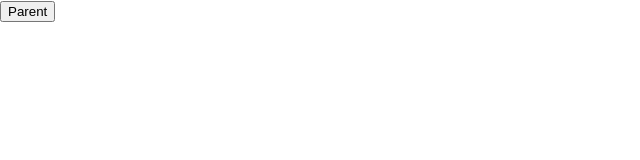
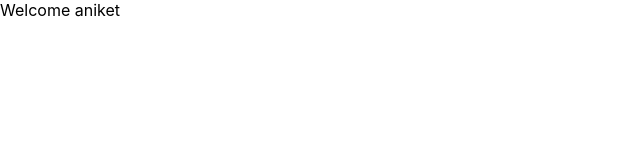
Before and after one commit to aniketstiwari/react_practice, a React (Create React App) app: page / in a window 1280 px wide. Shown: the top 160 px of the page, without its empty margins (0-640 px from the left). Built offline with nearby package versions, Linux system fonts and the light colour scheme.

Commit message:
Conditional Rendering

```diff
--- a/src/App.js
+++ b/src/App.js
@@ -4,6 +4,7 @@
 import Greet from './Greet';
 import Welcome from './Welcome';
 import ParentComponent from './ParentComponent';
+import UserGreeting from './UserGreeting';
 
 function App() {
   return (
@@ -12,7 +13,8 @@
       {/* <Greet name="aniket" movie="inception"/> */}
       {/* <Welcome name="aniket" movie="inception"/> */}
       {/* <EventBind /> */}
-      <ParentComponent/>
+      {/* <ParentComponent/> */}
+      <UserGreeting/>
     </>
   );
 }
--- /dev/null
+++ b/src/UserGreeting.jsx
@@ -0,0 +1,63 @@
+import React, { Component } from 'react';
+
+class UserGreeting extends Component {
+    constructor(props){
+        super(props);
+        this.state = {
+            isLoggedin: true
+        }
+    }
+
+    render() {
+        // return(
+        //     <>
+        //         <h1>Hello aniket</h1>
+        //          <h1>Heelow tiwari</h1>
+        //     </>
+        // )
+
+        //1st approach
+
+        //If else don't work inside jsx but there are workarounds
+        // if(this.state.isLoggedin){
+        //     return(
+        //         <h1>Hello aniket</h1>
+        //     )
+        // }else{
+        //     return(
+        //         <h1>Hellow tiwari</h1>
+        //     )
+        // }
+
+        //2nd approach using condition variable
+
+        // let message;
+        // if(this.state.isLoggedin){
+        //     message = <div>Welcome aniket</div>;
+        // }else{
+        //     message = <div>Welcome tiwari</div>;
+        // }
+        // return(
+        //     <div>{message}</div>
+        // )
+
+        //3rd approach ternary operator
+
+        // let message = this.state.isLoggedin ? 'aniket' : 'tiwari';
+        // return(
+        //     <h1>Hellow {message}</h1>
+        // )
+
+        // return (
+        //     this.state.isLoggedin ? <div>Welcome aniket</div> : <div>Welcome tiwari</div>
+        // )
+
+        //4th apprach short circuit operator
+
+        return this.state.isLoggedin && <div>Welcome aniket</div>
+
+    }
+}
+
+
+export default UserGreeting;
```
